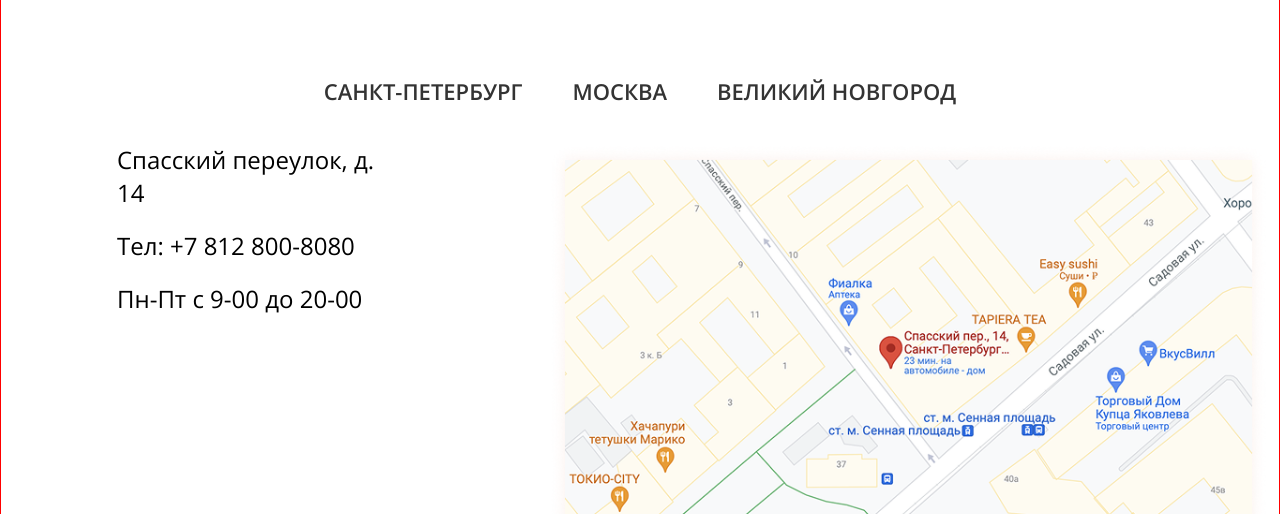
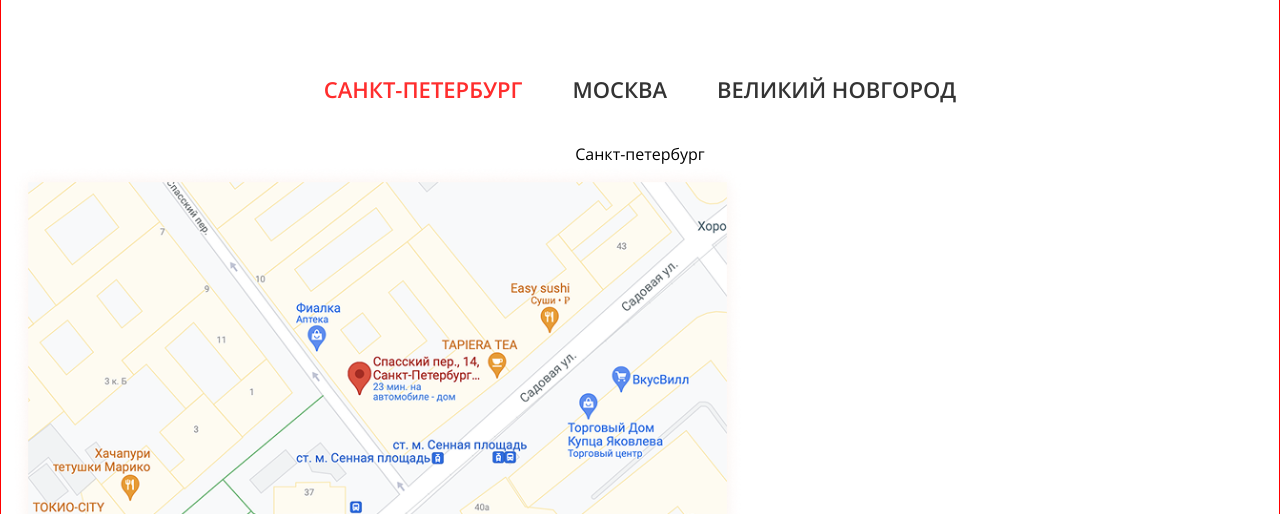
Before and after one commit to z-len/butterfly-shop, a website: page www/contacts.html in a window 1280 px wide. Shown: the part 286-800 px from the top of the page. Drawn offline with Linux system fonts and the light colour scheme.

Commit message:
добавила частично страницу контактов

```diff
--- a/src/styles/blocks/_contacts.scss
+++ b/src/styles/blocks/_contacts.scss
@@ -1,8 +1,6 @@
 .contacts {
     padding: 130px 0;
     text-align: center;
-
-
 }
 
 .contacts__inner {
@@ -10,57 +8,47 @@
 }
 
 .contacts__title {
-    padding: 0 0 82px;
-    font-weight: 400;
-    font-size: 60px;
-    line-height: 82px;
-    color: $color-dark;
+    @include font-title-small;
+
+    @media(max-width: $mobile-max) {
+        font-size: 36px;
+        line-height: 49px;
+    }
 }
 
-.contents__locations {
+.filter {
     display: flex;
-    padding-bottom: 40px;
+    padding: 80px 0 40px;
     list-style: none;
     justify-content: center;
     gap: 50px;
+}
 
-    li {
-        font-weight: 600;
-        font-size: 22px;
-        line-height: 24px;
-        text-align: center;
-        text-transform: uppercase;
-        color: rgba($color-black, 0.8);
+.filter_item {
+    list-style: none;
+}
 
+.contacts__link {
+    font-weight: 600;
+    font-size: 22px;
+    line-height: 24px;
+    color: rgba($color-black, 0.8);
+    text-transform: uppercase;
+    text-decoration: none;
+
+    &.active {
+        color: $color-red
     }
 }
 
-.contents__locations--activ {
-    color: $color-red;
-}
+.contacts__tab {
+    display: none;
 
-.contacts__content {
-    display: flex;
-    justify-content: space-between;
-    gap: 145px;
-
-    ul {
-        width: 291px;
-        list-style: none;
-        margin-left: 106px;
-        text-align: left;
-    }
-
-    li {
-        font-weight: 400;
-        font-size: 24px;
-        line-height: 33px;
-        color: $color-black;
-        padding-bottom: 20px;
+    &.active {
+        display: block;
     }
 }
 
 .contacts__map {
     width: 733px;
-
 }
--- a/src/styles/common/_mixins.scss
+++ b/src/styles/common/_mixins.scss
@@ -11,3 +11,11 @@
   line-height: 87px;
   color: $color-dark;
 }
+
+
+@mixin font-title-small() {
+  font-weight: 400;
+  font-size: 60px;
+  line-height: 82px;
+  color: $color-dark;
+}
--- a/www/contacts.html
+++ b/www/contacts.html
@@ -28,19 +28,17 @@
   <main>
     <section class="contacts">
       <div class="contacts__inner">
-        <h1 class="contacts__title">Контакты</h1>
-        <ul class='contents__locations'>
-          <li class="contents__locations--activ">Санкт-Петербург</li>
-          <li>Москва</li>
-          <li>Великий новгород</li>
+        <h2 class="contacts__title">Контакты</h2>
+        <ul class='filter'>
+          <li class="filter__item"><a href="#" class="contacts__link active">Санкт-Петербург</a></li>
+          <li class="filter__item"><a href="#" class="contacts__link">Москва</a></li>
+          <li class="filter__item"><a href="#" class="contacts__link">Великий новгород</a></li>
         </ul>
 
-        <div class="contacts__content">
-          <ul>
-            <li>Спасский переулок, д. 14</li>
-            <li>Тел: +7 812 800-8080</li>
-            <li>Пн-Пт с 9-00 до 20-00</li>
-          </ul>
+        <div class="contacts__tab active">Санкт-петербург</div>
+        <div class="contacts__tab">Москва</div>
+        <div class="contacts__tab">Великий новгород</div>
+
           <div class="contacts__map">
             <img src="images/map.png" alt="">
           </div>
```
Also changed, not shown: www/style/style.css.
